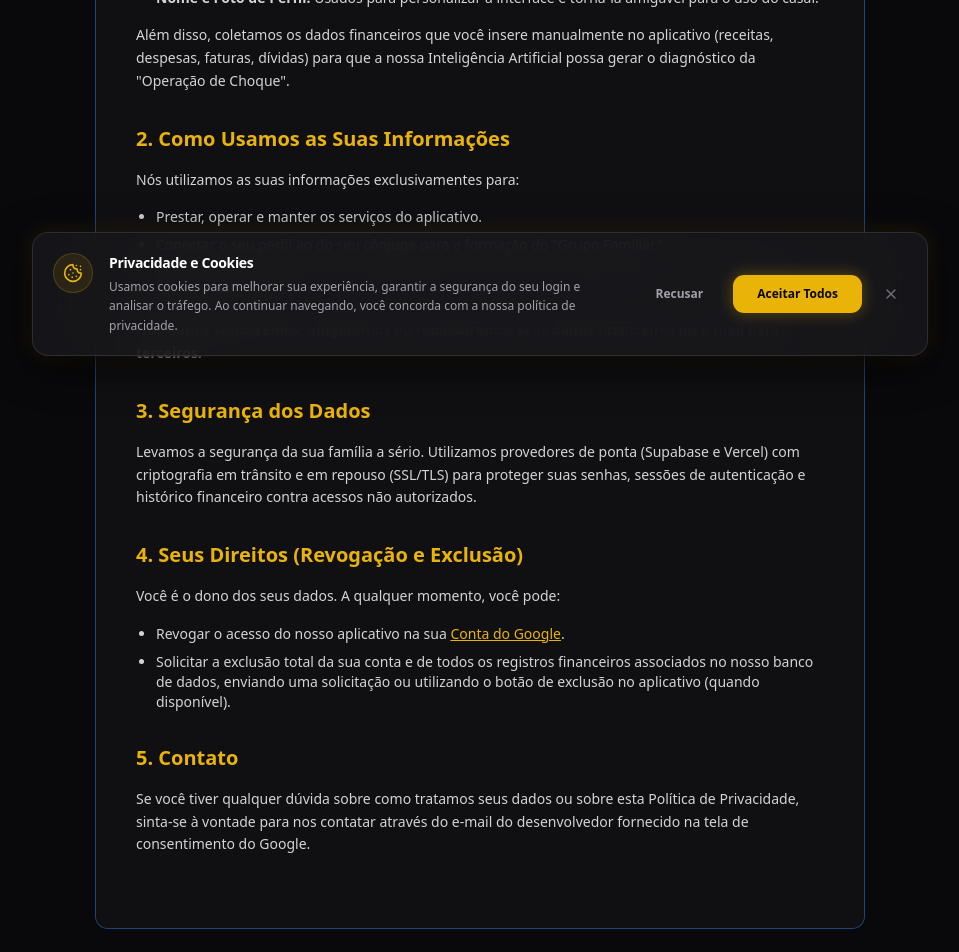
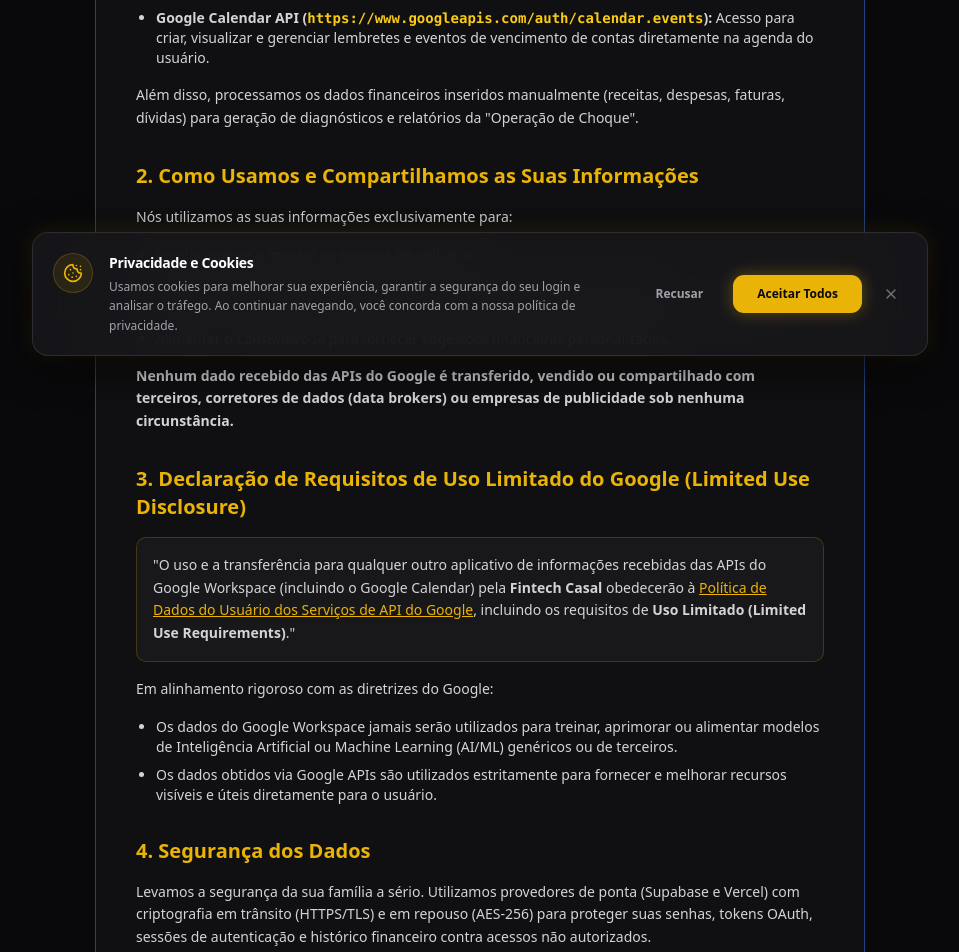
Before and after one commit to mariorenanofc/projeto-Fintech, a Next.js app: page /politica-de-privacidade in a window 1280 px wide. Shown: the part 420-1372 px from the top of the page, without its empty margins (160-1119 px from the left). Built offline with nearby package versions, Linux system fonts and the light colour scheme.

Commit message:
feat: add privacy policy page with Google API limited use disclosure

```diff
--- a/src/app/politica-de-privacidade/page.tsx
+++ b/src/app/politica-de-privacidade/page.tsx
@@ -36,51 +36,66 @@ export default function PrivacyPolicyPage() {
                 Quando você faz login utilizando o Google (OAuth), coletamos apenas as informações estritamente necessárias autorizadas por você, como:
               </p>
               <ul className="list-disc pl-5 text-zinc-300 space-y-2">
-                <li><strong>Endereço de e-mail:</strong> Usado unicamente para identificar a sua conta e vinculá-la ao seu parceiro(a).</li>
-                <li><strong>Nome e Foto de Perfil:</strong> Usados para personalizar a interface e torná-la amigável para o uso do casal.</li>
+                <li><strong>Endereço de e-mail e dados de perfil público:</strong> Usados unicamente para autenticação, identificação da sua conta e vinculação ao seu parceiro(a).</li>
+                <li><strong>Google Calendar API (<code className="text-yellow-400">https://www.googleapis.com/auth/calendar.events</code>):</strong> Acesso para criar, visualizar e gerenciar lembretes e eventos de vencimento de contas diretamente na agenda do usuário.</li>
               </ul>
               <p className="text-zinc-300 leading-relaxed">
-                Além disso, coletamos os dados financeiros que você insere manualmente no aplicativo (receitas, despesas, faturas, dívidas) para que a nossa Inteligência Artificial possa gerar o diagnóstico da "Operação de Choque".
+                Além disso, processamos os dados financeiros inseridos manualmente (receitas, despesas, faturas, dívidas) para geração de diagnósticos e relatórios da "Operação de Choque".
               </p>
             </section>
 
             <section className="space-y-4 mb-8">
-              <h2 className="text-xl font-bold text-yellow-500">2. Como Usamos as Suas Informações</h2>
+              <h2 className="text-xl font-bold text-yellow-500">2. Como Usamos e Compartilhamos as Suas Informações</h2>
               <p className="text-zinc-300 leading-relaxed">
-                Nós utilizamos as suas informações exclusivamentes para:
+                Nós utilizamos as suas informações exclusivamente para:
               </p>
               <ul className="list-disc pl-5 text-zinc-300 space-y-2">
                 <li>Prestar, operar e manter os serviços do aplicativo.</li>
                 <li>Conectar o seu perfil ao do seu cônjuge para a formação do "Grupo Familiar".</li>
-                <li>Alimentar o <em>Conselheiro IA</em> para que ele possa fornecer dicas financeiras contextualizadas sobre os dados inseridos.</li>
+                <li>Sincronizar as datas de vencimento de contas com o seu Google Agenda via Google Calendar API.</li>
+                <li>Alimentar o <em>Conselheiro IA</em> para fornecer sugestões financeiras personalizadas.</li>
               </ul>
               <p className="text-zinc-300 leading-relaxed font-bold">
-                Nós nunca venderemos, alugaremos ou repassaremos seus dados financeiros ou e-mail para terceiros.
+                Nenhum dado recebido das APIs do Google é transferido, vendido ou compartilhado com terceiros, corretores de dados (data brokers) ou empresas de publicidade sob nenhuma circunstância.
               </p>
             </section>
 
             <section className="space-y-4 mb-8">
-              <h2 className="text-xl font-bold text-yellow-500">3. Segurança dos Dados</h2>
+              <h2 className="text-xl font-bold text-yellow-500">3. Declaração de Requisitos de Uso Limitado do Google (Limited Use Disclosure)</h2>
+              <p className="text-zinc-300 leading-relaxed bg-zinc-900 border border-yellow-500/20 p-4 rounded-lg">
+                "O uso e a transferência para qualquer outro aplicativo de informações recebidas das APIs do Google Workspace (incluindo o Google Calendar) pela <strong>Fintech Casal</strong> obedecerão à <a href="https://developers.google.com/terms/api-services-user-data-policy" target="_blank" rel="noopener noreferrer" className="text-yellow-500 underline">Política de Dados do Usuário dos Serviços de API do Google</a>, incluindo os requisitos de <strong>Uso Limitado (Limited Use Requirements)</strong>."
+              </p>
               <p className="text-zinc-300 leading-relaxed">
-                Levamos a segurança da sua família a sério. Utilizamos provedores de ponta (Supabase e Vercel) com criptografia em trânsito e em repouso (SSL/TLS) para proteger suas senhas, sessões de autenticação e histórico financeiro contra acessos não autorizados.
+                Em alinhamento rigoroso com as diretrizes do Google:
+              </p>
+              <ul className="list-disc pl-5 text-zinc-300 space-y-2">
+                <li>Os dados do Google Workspace jamais serão utilizados para treinar, aprimorar ou alimentar modelos de Inteligência Artificial ou Machine Learning (AI/ML) genéricos ou de terceiros.</li>
+                <li>Os dados obtidos via Google APIs são utilizados estritamente para fornecer e melhorar recursos visíveis e úteis diretamente para o usuário.</li>
+              </ul>
+            </section>
+
+            <section className="space-y-4 mb-8">
+              <h2 className="text-xl font-bold text-yellow-500">4. Segurança dos Dados</h2>
+              <p className="text-zinc-300 leading-relaxed">
+                Levamos a segurança da sua família a sério. Utilizamos provedores de ponta (Supabase e Vercel) com criptografia em trânsito (HTTPS/TLS) e em repouso (AES-256) para proteger suas senhas, tokens OAuth, sessões de autenticação e histórico financeiro contra acessos não autorizados.
               </p>
             </section>
 
             <section className="space-y-4 mb-8">
-              <h2 className="text-xl font-bold text-yellow-500">4. Seus Direitos (Revogação e Exclusão)</h2>
+              <h2 className="text-xl font-bold text-yellow-500">5. Retenção, Seus Direitos e Exclusão de Dados</h2>
               <p className="text-zinc-300 leading-relaxed">
-                Você é o dono dos seus dados. A qualquer momento, você pode:
+                Você mantém o controle total sobre seus dados. A qualquer momento, você pode:
               </p>
               <ul className="list-disc pl-5 text-zinc-300 space-y-2">
-                <li>Revogar o acesso do nosso aplicativo na sua <a href="https://myaccount.google.com/permissions" target="_blank" rel="noopener noreferrer" className="text-yellow-500 underline">Conta do Google</a>.</li>
-                <li>Solicitar a exclusão total da sua conta e de todos os registros financeiros associados no nosso banco de dados, enviando uma solicitação ou utilizando o botão de exclusão no aplicativo (quando disponível).</li>
+                <li>Revogar a autorização de acesso concedida ao Fintech Casal através da sua <a href="https://myaccount.google.com/permissions" target="_blank" rel="noopener noreferrer" className="text-yellow-500 underline">Conta do Google</a>.</li>
+                <li>Solicitar a exclusão total da sua conta e de todos os dados financeiros e registros associados no nosso banco de dados entrando em contato conosco. Os dados são retidos apenas enquanto a conta estiver ativa.</li>
               </ul>
             </section>
 
             <section className="space-y-4 mb-8">
-              <h2 className="text-xl font-bold text-yellow-500">5. Contato</h2>
+              <h2 className="text-xl font-bold text-yellow-500">6. Contato</h2>
               <p className="text-zinc-300 leading-relaxed">
-                Se você tiver qualquer dúvida sobre como tratamos seus dados ou sobre esta Política de Privacidade, sinta-se à vontade para nos contatar através do e-mail do desenvolvedor fornecido na tela de consentimento do Google.
+                Se você tiver qualquer dúvida sobre como tratamos seus dados ou sobre esta Política de Privacidade, entre em contato conosco pelo e-mail do desenvolvedor cadastrado no Google Cloud Console.
               </p>
             </section>
 
```
